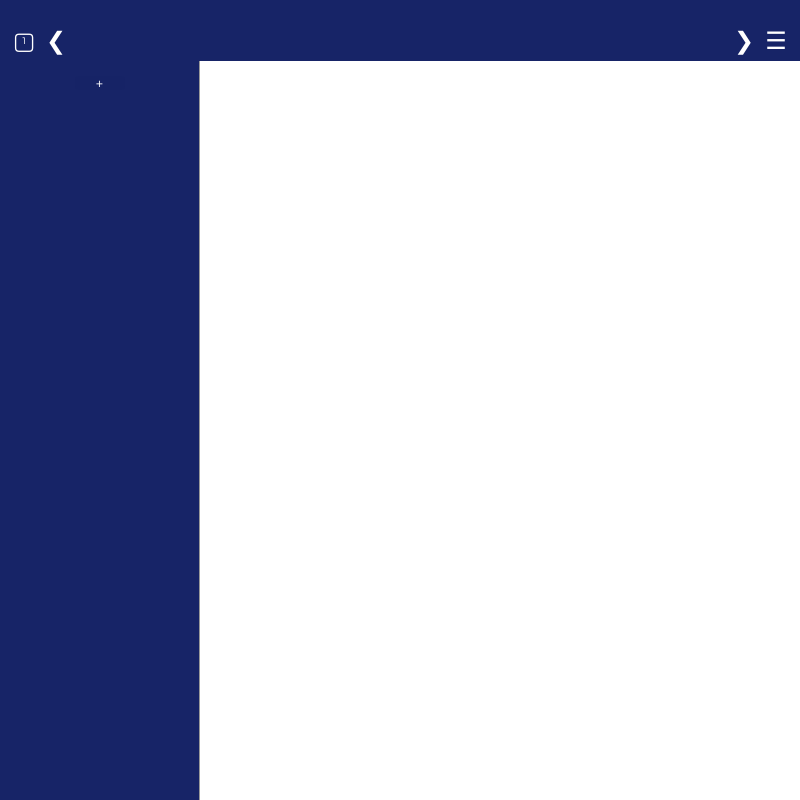
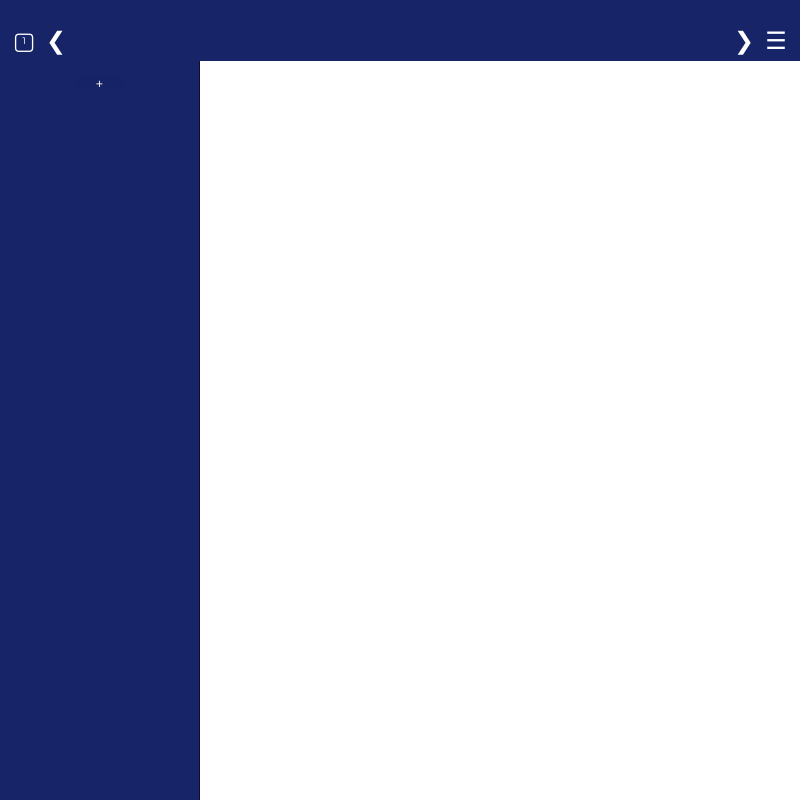
Before and after one commit to OhHaiBrowser/Browser, an Electron app: page browser/index.html in a window 800 px wide. Drawn offline with Linux system fonts and the light colour scheme.

Commit message:
Update style.css

```diff
--- a/browser/assets/css/style.css
+++ b/browser/assets/css/style.css
@@ -46,7 +46,7 @@
 
 .LeftMenuShow {
 	width: 200px;
-	border-right: 1px solid #999;
+	border-right: 1px solid #190a25;
 }
 
 #LeftMenu .popouttabs {
```
